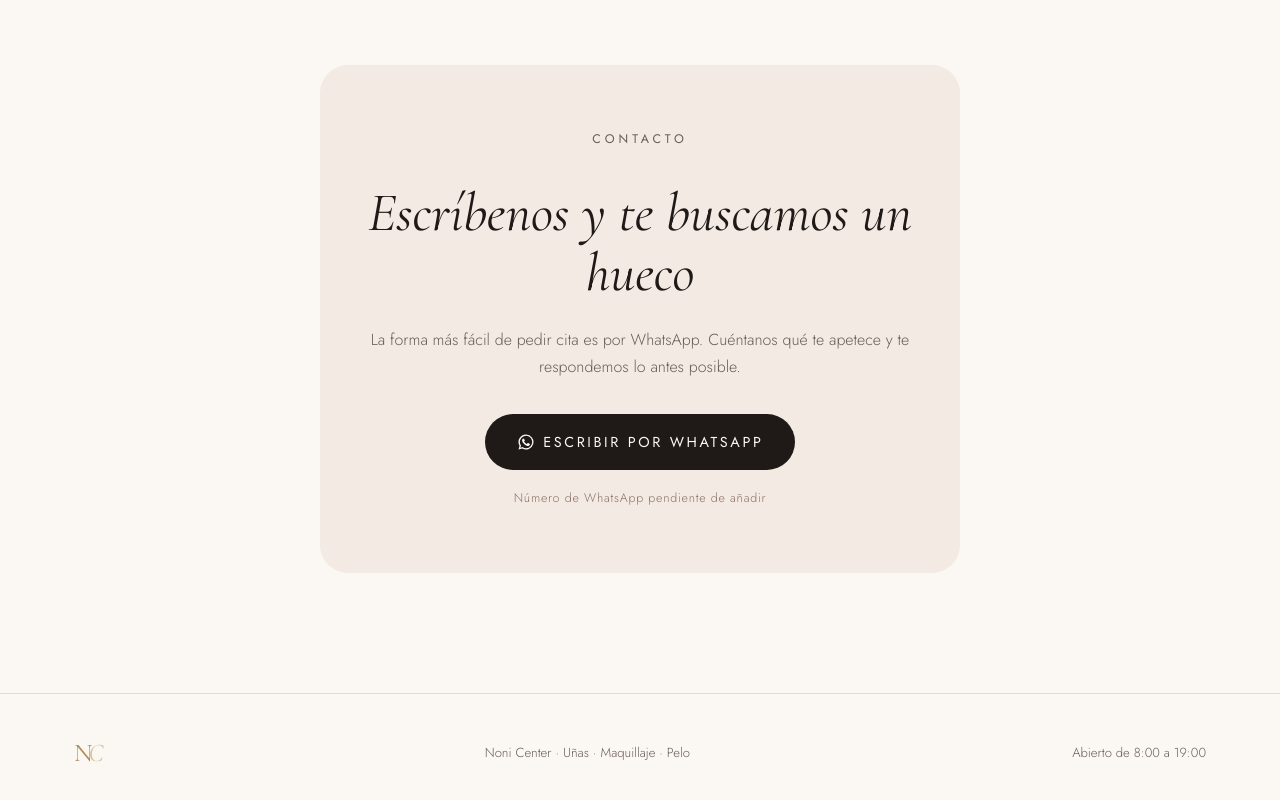
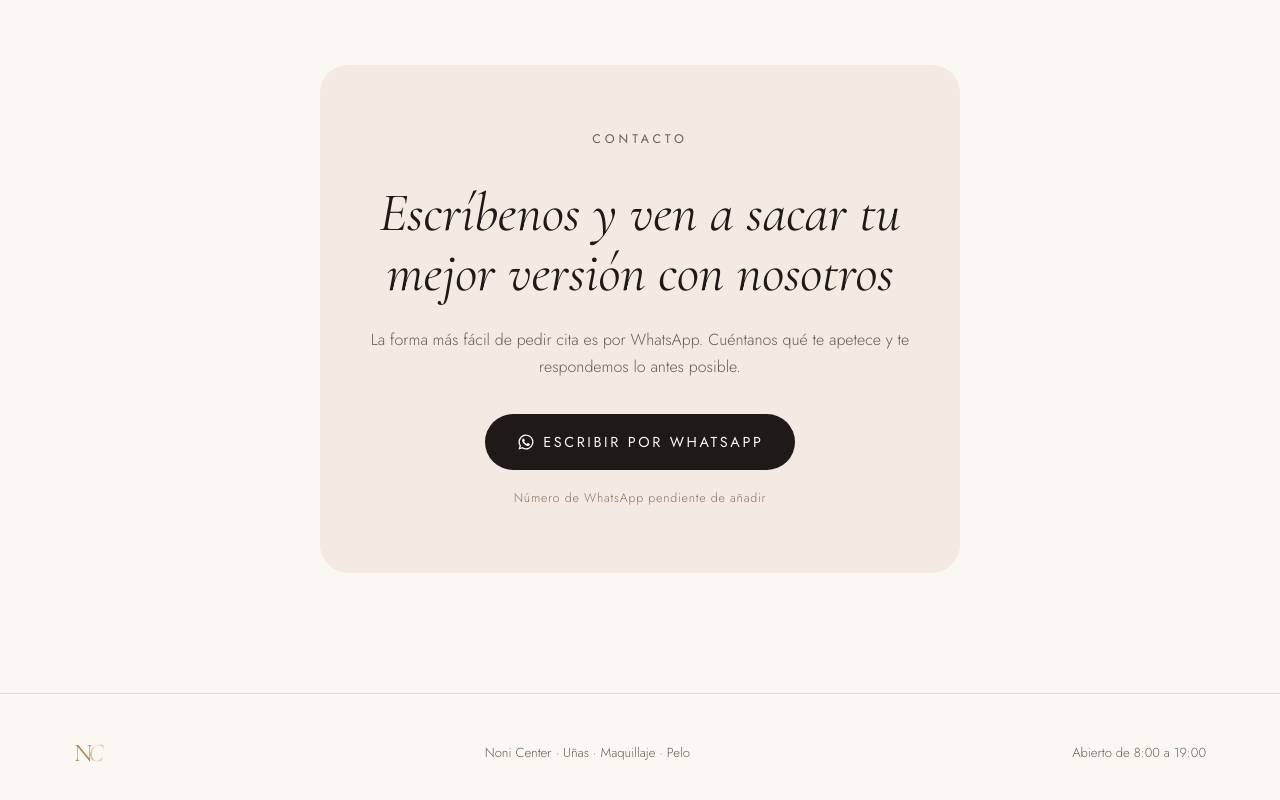
Before and after one commit to andreasfadum/noni-center, a plain HTML site: page index.html in a window 1280 px wide. Shown: the part 3253-4053 px from the top of the page. Drawn offline with nearby package versions, Linux system fonts and the light colour scheme.

Commit message:
Nuevo título en la sección de contacto
Co-Authored-By: Claude Opus 5.5 <noreply@anthropic.com>

```diff
--- a/index.html
+++ b/index.html
@@ -268,7 +268,7 @@ footer .mono{font-size:1.6rem}
   <div class="wrap">
     <div class="card-wa reveal">
       <p class="eyebrow">Contacto</p>
-      <h2>Escríbenos y te buscamos un hueco</h2>
+      <h2>Escríbenos y ven a sacar tu mejor versión con nosotros</h2>
       <p>La forma más fácil de pedir cita es por WhatsApp. Cuéntanos qué te apetece y te respondemos lo antes posible.</p>
       <a class="btn btn-dark" href="#contacto" data-wa>
         <svg viewBox="0 0 24 24" fill="currentColor" aria-hidden="true"><path d="M12 2a10 10 0 0 0-8.6 15.1L2 22l5-1.3A10 10 0 1 0 12 2Zm0 18.2a8.2 8.2 0 0 1-4.2-1.2l-.3-.2-3 .8.8-2.9-.2-.3A8.2 8.2 0 1 1 12 20.2Zm4.5-6.1c-.2-.1-1.5-.7-1.7-.8s-.4-.1-.6.1-.7.8-.8 1-.3.2-.5.1a6.7 6.7 0 0 1-3.3-2.9c-.3-.4.2-.4.7-1.4a.5.5 0 0 0 0-.4l-.8-1.9c-.2-.5-.4-.4-.6-.4h-.5a1 1 0 0 0-.7.3 2.9 2.9 0 0 0-.9 2.2 5 5 0 0 0 1 2.7 11.5 11.5 0 0 0 4.4 3.9c1.6.7 2.3.8 3.1.6a2.6 2.6 0 0 0 1.7-1.2 2.1 2.1 0 0 0 .2-1.2c-.1-.1-.3-.2-.5-.3Z"/></svg>
```
